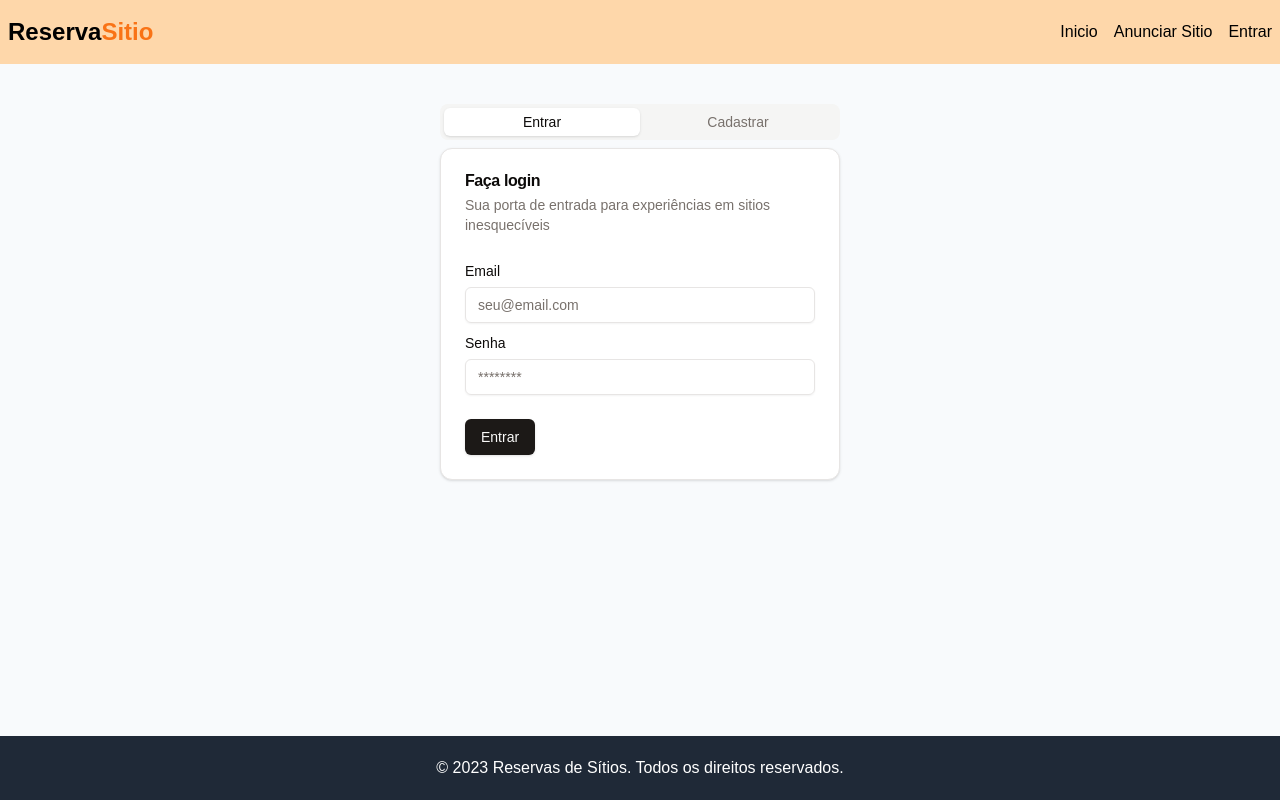
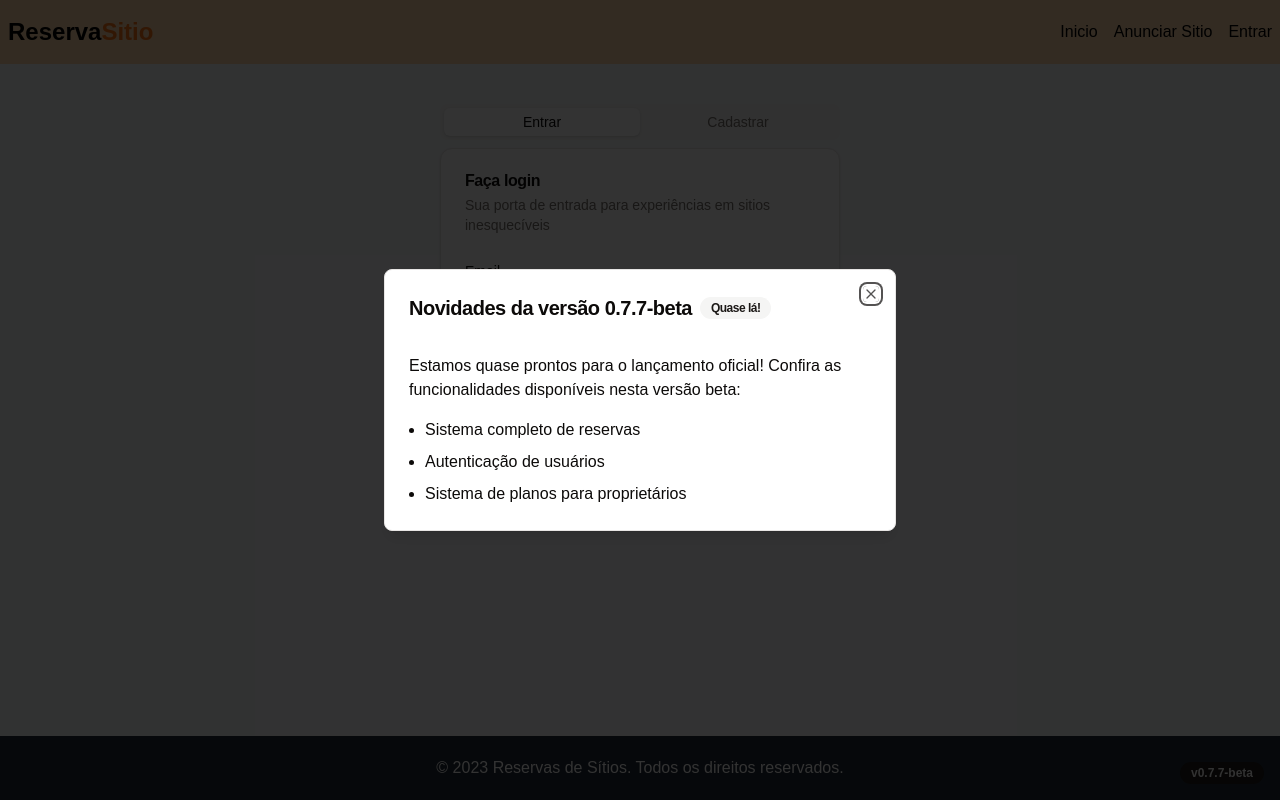
Before and after one commit to Iury-Gabriel/sistema-de-reservas-de-sitios, a Next.js app: page /login in a window 1280 px wide. Built offline with nearby package versions, Linux system fonts and the light colour scheme.

Commit message:
adding version badge

```diff
--- a/src/app/cardMyReservation.tsx
+++ b/src/app/cardMyReservation.tsx
@@ -1,5 +1,6 @@
 import { format } from "date-fns";
 import { ptBR } from "date-fns/locale";
+import { ArrowRight } from "lucide-react";
 import Image from "next/image";
 
 type Props = {
@@ -26,12 +27,27 @@ export function CardMyReservation({
       </p>
 
       <p className="text-white font-bold">
-        Status: <span className="font-normal">{status}</span>
+        Status: <span className="font-normal">{status === "pending" && "Pendente"}{status === "confirmed" && "Confirmada"}</span>
       </p>
 
-      <button className="bg-stone-900 py-2 px-6 rounded-lg font-bold text-white mt-3">
+      {status === "pending" && (
+        <p className="text-white font-bold">
+          Total a pagar: <span className="font-normal">R$ {total}</span>
+        </p>
+      )}
+
+      {status === "pending" && (
+        <button className="bg-[#EAB308] text-black flex gap-2 justify-center items-center py-2 px-6 rounded-lg mt-3">
+          Clique para pagar
+          <ArrowRight />
+        </button>
+      )}
+
+      {status === "confirmed" && (
+        <button className="bg-stone-900 py-2 px-6 rounded-lg font-bold text-white mt-3">
         Ver Detalhes
-      </button>
+        </button>
+      )}
     </div>
   );
 }
--- a/src/app/layout.tsx
+++ b/src/app/layout.tsx
@@ -2,6 +2,8 @@ import type { Metadata } from "next";
 import "./globals.css";
 import { Header } from "./header";
 import { ToastContainer } from "react-toastify";
+import { Badge } from "@/components/ui/badge";
+import { VersionBadge } from "./version-badge";
 
 export const metadata: Metadata = {
   title: "Reserva de Sitios",
@@ -14,13 +16,12 @@ export default function RootLayout({
 }>) {
   return (
     <html lang="pt-br">
-      <body
-        className={`antialiased bg-slate-50`}
-      >
+      <body className={`antialiased bg-slate-50`}>
         <main className="">
           <Header />
           <ToastContainer />
           {children}
+          <VersionBadge />
         </main>
       </body>
     </html>
--- /dev/null
+++ b/src/app/version-badge.tsx
@@ -0,0 +1,60 @@
+"use client";
+
+import { Badge } from "@/components/ui/badge";
+import { Dialog, DialogContent, DialogHeader, DialogTitle } from "@/components/ui/dialog";
+import { useEffect, useState } from "react";
+
+const VERSION = "0.7.7-beta";
+const VERSION_KEY = "app_version";
+const CHANGELOG = {
+  "0.7.7-beta": {
+    name: "Quase lá!",
+    changes: [
+      "Sistema completo de reservas",
+      "Autenticação de usuários",
+      "Sistema de planos para proprietários",
+    ],
+  },
+};
+
+export function VersionBadge() {
+  const [showChangelog, setShowChangelog] = useState(false);
+
+  useEffect(() => {
+    const lastVersion = localStorage.getItem(VERSION_KEY);
+    if (lastVersion !== VERSION) {
+      setShowChangelog(true);
+      localStorage.setItem(VERSION_KEY, VERSION);
+    }
+  }, []);
+
+  return (
+    <>
+      <Badge
+        className="fixed bottom-4 right-4 cursor-pointer hover:bg-accent"
+        onClick={() => setShowChangelog(true)}
+      >
+        v{VERSION}
+      </Badge>
+
+      <Dialog open={showChangelog} onOpenChange={setShowChangelog}>
+        <DialogContent>
+          <DialogHeader>
+            <DialogTitle className="text-xl font-bold flex items-center gap-2">
+              Novidades da versão {VERSION}
+              <Badge variant="secondary">{CHANGELOG[VERSION].name}</Badge>
+            </DialogTitle>
+          </DialogHeader>
+          <div className="text-base pt-4 space-y-4">
+            <p>Estamos quase prontos para o lançamento oficial! Confira as funcionalidades disponíveis nesta versão beta:</p>
+            <ul className="list-disc pl-4 space-y-2">
+              {CHANGELOG[VERSION].changes.map((change, index) => (
+                <li key={index}>{change}</li>
+              ))}
+            </ul>
+          </div>
+        </DialogContent>
+      </Dialog>
+    </>
+  );
+}
--- /dev/null
+++ b/src/components/ui/badge.tsx
@@ -0,0 +1,36 @@
+import * as React from "react"
+import { cva, type VariantProps } from "class-variance-authority"
+
+import { cn } from "@/lib/utils"
+
+const badgeVariants = cva(
+  "inline-flex items-center rounded-full border px-2.5 py-0.5 text-xs font-semibold transition-colors focus:outline-none focus:ring-2 focus:ring-ring focus:ring-offset-2",
+  {
+    variants: {
+      variant: {
+        default:
+          "border-transparent bg-primary text-primary-foreground hover:bg-primary/80",
+        secondary:
+          "border-transparent bg-secondary text-secondary-foreground hover:bg-secondary/80",
+        destructive:
+          "border-transparent bg-destructive text-destructive-foreground hover:bg-destructive/80",
+        outline: "text-foreground",
+      },
+    },
+    defaultVariants: {
+      variant: "default",
+    },
+  }
+)
+
+export interface BadgeProps
+  extends React.HTMLAttributes<HTMLDivElement>,
+    VariantProps<typeof badgeVariants> {}
+
+function Badge({ className, variant, ...props }: BadgeProps) {
+  return (
+    <div className={cn(badgeVariants({ variant }), className)} {...props} />
+  )
+}
+
+export { Badge, badgeVariants }
```
